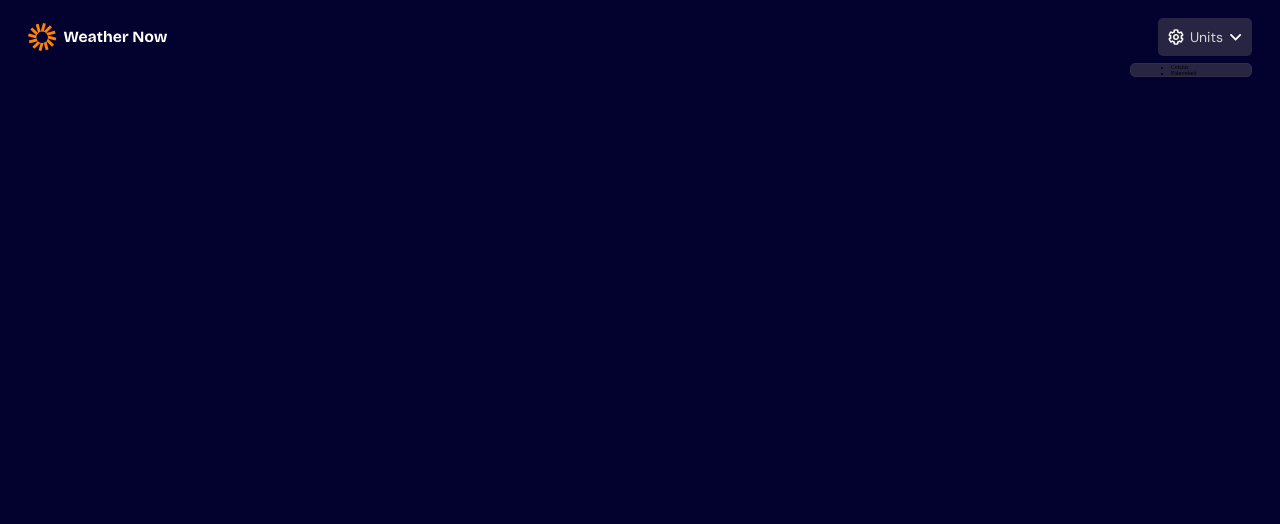
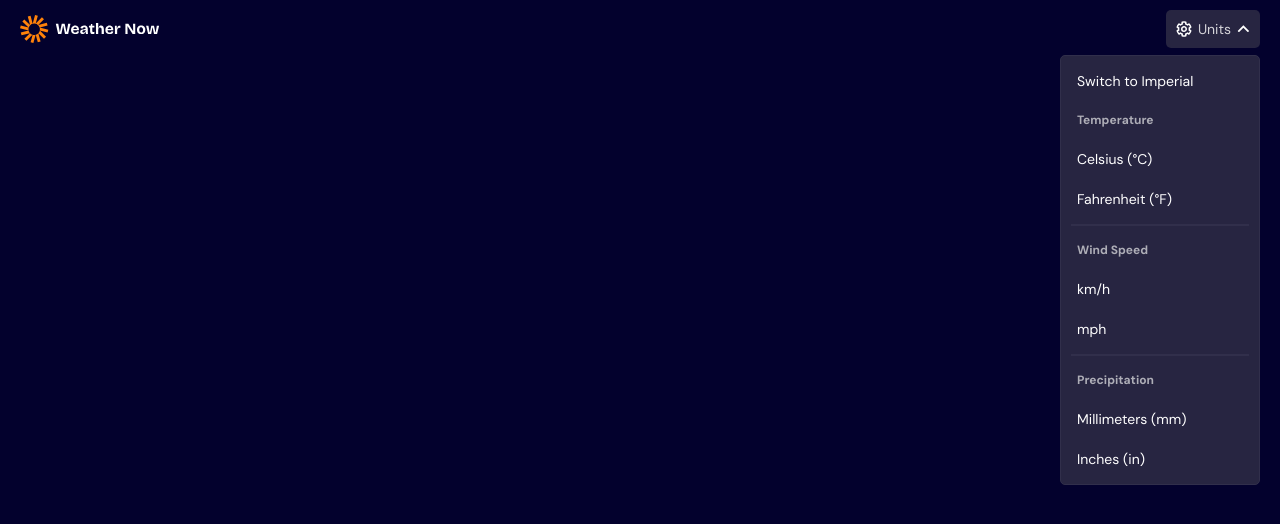
Before and after one commit to santiagodev10/Weather-App, a React (Vite) app: page / in a window 1280 px wide. Both pictures are taken after a click on the button "Units". Shown: the top 524 px of the page. Built offline with nearby package versions, Linux system fonts and the light colour scheme.

Commit message:
add DropdownButton to select units and toggle metric/imperial options, with visual feedback to the user

```diff
--- a/src/assets/styles/global.css
+++ b/src/assets/styles/global.css
@@ -31,7 +31,9 @@
     font-display: swap;
 }
 
-:root {
+html, * {
+    font-size: 62.5%;
+    font-family: var(--font-body);
     box-sizing: border-box;
     margin: 0;
     padding: 0;
@@ -39,10 +41,6 @@
     list-style: none;
 }
 
-html, * {
-    font-size: 62.5%;
-}
-
 body {
     background-color: var(--Neutral-900);
 }
--- a/src/components/layout/Header/Header.jsx
+++ b/src/components/layout/Header/Header.jsx
@@ -7,8 +7,12 @@ const Header = () => {
         <header className={styles['header-container']}>
             <img className={styles.logo} src={Logo} alt="Weather App Logo" />
             <DropdownButton
-                options={['Celsius', 'Fahrenheit']}
-                onSelect={(option) => console.log(`Selected temperature unit: ${option}`)}
+                temperature={['Celsius (°C)', 'Fahrenheit (°F)']}
+                onSelectTemp={(temperatureSelect) => console.log(`Selected temperature unit: ${temperatureSelect}`)}
+                windSpeed={["km/h", "mph"]}
+                onSelectWind={(windSelect) => console.log(`Selected wind speed unit: ${windSelect}`)}
+                precipitation={["Millimeters (mm)", "Inches (in)"]}
+                onSelectPrep={(precipitationSelect) => console.log(`Selected precipitation unit: ${precipitationSelect}`)}
             />
         </header>
     )
--- a/src/components/sections/DropdownButton/DropdownButton.jsx
+++ b/src/components/sections/DropdownButton/DropdownButton.jsx
@@ -3,31 +3,75 @@ import iconDropdown from "../../../assets/images/icon-dropdown.svg";
 import iconUnits from "../../../assets/images/icon-units.svg";
 import styles from "./DropdownButton.module.css";
 
-const DropdownButton = ({ options, onSelect }) => {
+const DropdownButton = ({ temperature, onSelectTemp, windSpeed, onSelectWind, precipitation, onSelectPrep }) => {
     const [isOpen, setIsOpen] = useState(false);
+    const [isImperial, setIsImperial] = useState("Switch to Imperial");
+    const [selectedTemp, setSelectedTemp] = useState(null);
+    const [selectedWind, setSelectedWind] = useState(null);
+    const [selectedPrep, setSelectedPrep] = useState(null);
 
     const toggleDropdown = () => {
         setIsOpen(!isOpen);
     };
 
-    const handleSelect = (option) => {
-        onSelect(option);
-        setIsOpen(false);
+    const handleSelectTemp = (option) => {
+        onSelectTemp(option);
+        setSelectedTemp(option);
     };
+
+    const handleSelectWind = (option) => {
+        onSelectWind(option);
+        setSelectedWind(option);
+    }
+
+    const handleSelectPrep = (option) => {
+        onSelectPrep(option);
+        setSelectedPrep(option);
+    }
+
+    const switchUnitSystem = () => {
+        if (isImperial === "Switch to Imperial") {
+            setIsImperial("Switch to Metric");
+            handleSelectTemp("Fahrenheit (°F)");
+            handleSelectWind("mph");
+            handleSelectPrep("Inches (in)");
+        } else {
+            setIsImperial("Switch to Imperial");
+            handleSelectTemp("Celsius (°C)");
+            handleSelectWind("km/h");
+            handleSelectPrep("Millimeters (mm)");
+        }
+    }
 
     return (
         <div className={styles["dropdown-container"]}>
             <button className={styles["dropdown-button"]} onClick={toggleDropdown} type="button">
                 <img src={iconUnits} alt="Units Icon" />
                 Units
-                <img src={iconDropdown} alt="Dropdown Icon" />
+                <img className={`${styles["dropdown-icon"]} ${isOpen ? styles.rotate : ""}`} src={iconDropdown} alt="Dropdown Icon" />
             </button>
+
             {isOpen && (
                 <ul className={styles["dropdown-menu"]}>
-                    {options.map((option, index) => (
-                        <li key={index} onClick={() => handleSelect(option)} className="dropdown-item">
-                            {option}
-                        </li>
+                    <button className={`${styles["switch-unit-system"]} ${styles["dropdown-item"]}`} onClick={switchUnitSystem}>{isImperial}</button>
+
+                    <h2 className={styles["dropdown-label"]}>Temperature</h2>
+                    {temperature.map((option, index) => (
+                        <li key={index} onClick={() => handleSelectTemp(option)} className={`${styles["dropdown-item"]} ${selectedTemp === option ? styles["dropdown-item-selected"] : ""}`}>{option}</li>
+                    ))}
+
+                    <span className={styles.divisor}></span>
+
+                    <h2 className={styles["dropdown-label"]}>Wind Speed</h2>
+                    {windSpeed.map((option, index) => (
+                        <li key={index} onClick={() => handleSelectWind(option)} className={`${styles["dropdown-item"]} ${selectedWind === option ? styles["dropdown-item-selected"] : ""}`}>{option}</li>
+                    ))}
+
+                    <span className={styles.divisor}></span>
+
+                    <h2 className={styles["dropdown-label"]}>Precipitation</h2>
+                    {precipitation.map((option, index) => (
+                        <li key={index} onClick={() => handleSelectPrep(option)} className={`${styles["dropdown-item"]} ${selectedPrep === option ? styles["dropdown-item-selected"] : ""}`}>{option}</li>
                     ))}
                 </ul>
             )}
--- a/src/components/sections/DropdownButton/DropdownButton.module.css
+++ b/src/components/sections/DropdownButton/DropdownButton.module.css
@@ -15,17 +15,62 @@
     color: var(--Neutral-200);
     cursor: pointer;
     border-radius: 5px;
-    font-family: var(--font-body);
     font-size: 1.4rem;
 }
 
 .dropdown-menu {
-    width: 8rem;
+    width: 20rem;
+    display: flex;
+    flex-direction: column;
+    gap: 1rem;
     position: absolute;
     top: 4rem;
     background-color: var(--Neutral-800);
+    margin-top: 0.5rem;
     border: 1px solid var(--Neutral-700);
+    padding: 1rem;
     border-radius: 5px;
-    margin-top: 0.5rem;
     z-index: 1000;
 }
+
+.switch-unit-system {
+    width: 100%;
+    background: none;
+    border: none;
+    cursor: pointer;
+    text-align: left;
+}
+
+.dropdown-item {
+    font-size: 1.4rem;
+    padding: 0.6rem;
+    color: var(--Neutral-0);
+}
+
+.dropdown-item-selected {
+    background-image: url("../../../assets/images/icon-checkmark.svg");
+    background-repeat: no-repeat;
+    background-position: right 1rem center;
+    border-radius: 1rem;
+    background-color: var(--Neutral-700);
+}
+
+.dropdown-label {
+    font-size: 1.2rem;
+    padding: 0.6rem;
+    color: var(--Neutral-300);
+}
+
+.dropdown-icon {
+    transition: transform 0.6s ease;
+}
+
+.rotate {
+    transform: rotate(180deg);
+}
+
+.divisor {
+    width: 100%;
+    height: 2px;
+    background-color: var(--Neutral-700);
+}
```
